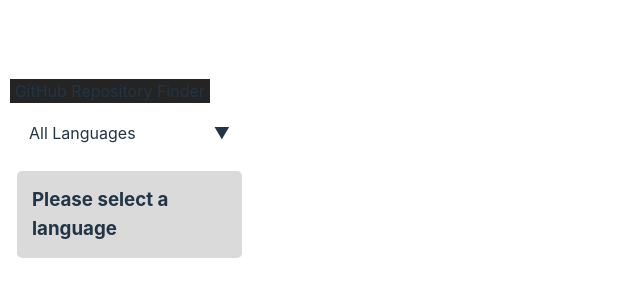
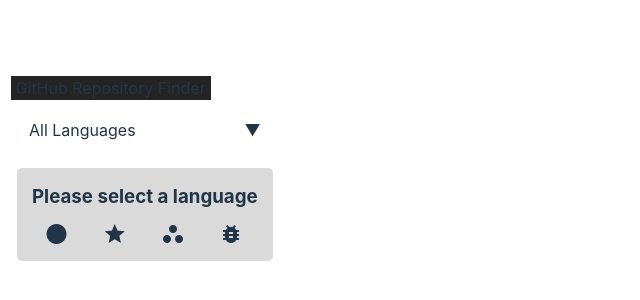
Before and after one commit to Jaunty5899/GitHubRandomRepositoryFinder, a React (Vite) app: page / in a window 1280 px wide. Shown: the part 214-514 px from the top of the page, without its empty margins (0-640 px from the left). Built offline with nearby package versions, Linux system fonts and the light colour scheme.

Commit message:
app added

```diff
--- a/src/App.css
+++ b/src/App.css
@@ -1,3 +1,5 @@
+@import url(https://fonts.googleapis.com/icon?family=Material+Icons);
+
 .container {
   display: flex;
   flex-direction: column;
@@ -5,7 +7,6 @@
   padding: 20px 15px 20px 15px;
   border: 2px solid white;
   border-radius: 5px;
-  max-width: 225px;
   position: relative;
 }
 .title {
--- a/src/App.jsx
+++ b/src/App.jsx
@@ -1239,7 +1239,6 @@
     const RandomNumber = Math.floor(Math.random() * 30);
     const response = await fetch(`${GitHubAPI}${language}`);
     const jsonResponse = await response.json();
-    // console.log(jsonResponse.items[RandomNumber]);
     setSelectedLanguage(jsonResponse.items[RandomNumber]);
   }
 
--- a/src/Card.css
+++ b/src/Card.css
@@ -4,6 +4,7 @@
   background-color: rgba(128, 128, 128, 0.289);
   border-radius: 5px;
   padding: 15px;
+  max-width: 250px;
 }
 .cardTitle {
   margin: 0;
@@ -12,3 +13,15 @@
   margin: 0;
   color: rgba(255, 255, 255, 0.548);
 }
+.repoInfo {
+  display: flex;
+  justify-content: space-around;
+  font-size: smaller;
+  margin-top: 10px;
+  gap: 7px;
+}
+.repoInfo > div {
+  display: flex;
+  gap: 2px;
+  align-items: center;
+}
--- a/src/Card.jsx
+++ b/src/Card.jsx
@@ -4,9 +4,39 @@
   return (
     <div className="cardContainer">
       <h3 className="cardTitle">
-        {!Data ? "Please select a language" : Data.name}
+        {!Data ? "Please select a language" : Data.name.toUpperCase()}
       </h3>
       <p className="cardDescription">{Data.description}</p>
+      <div className="repoInfo">
+        <div className="repoInfoLanguage">
+          <span className="repoInfoItemTitle material-icons">circle</span>
+          <span className="repoInfoItemValue">{Data.language}</span>
+        </div>
+        <div className="repoInfoItem">
+          <span className="repoInfoItemTitle material-icons">star</span>
+          <span className="repoInfoItemValue">
+            {Data.stargazers_count > 999
+              ? (Data.stargazers_count / 1000).toFixed(1) + "k"
+              : Data.stargazers_count}
+          </span>
+        </div>
+        <div className="repoInfoItem">
+          <span className="repoInfoItemTitle material-icons">workspaces</span>
+          <span className="repoInfoItemValue">
+            {Data.forks_count > 999
+              ? (Data.forks_count / 1000).toFixed(1) + "k"
+              : Data.forks_count}
+          </span>
+        </div>
+        <div className="repoInfoItem">
+          <span className="repoInfoItemTitle material-icons">bug_report</span>
+          <span className="repoInfoItemValue">
+            {Data.open_issues_count > 999
+              ? (Data.open_issues_count / 1000).toFixed(1) + "k"
+              : Data.open_issues_count}
+          </span>
+        </div>
+      </div>
     </div>
   );
 }
```
